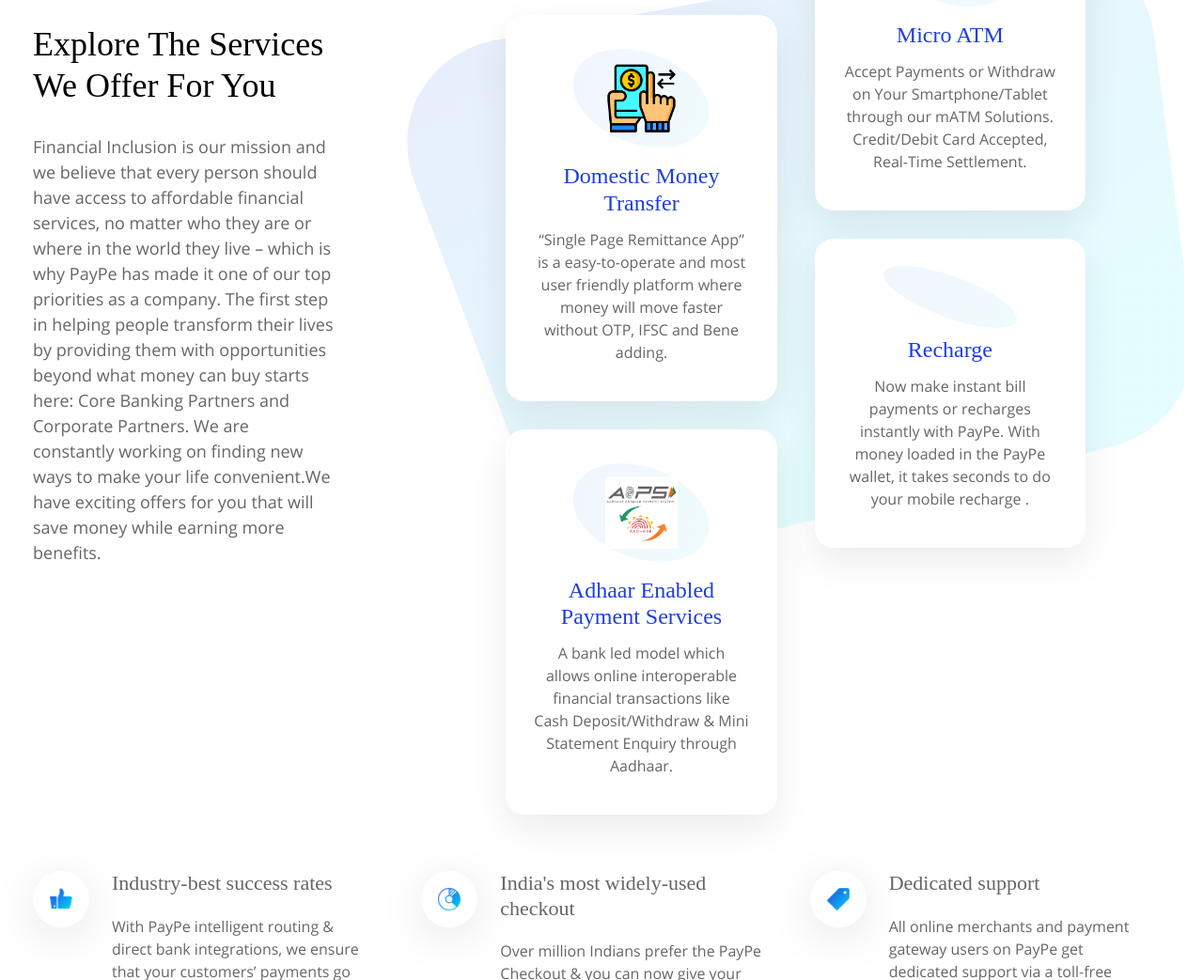
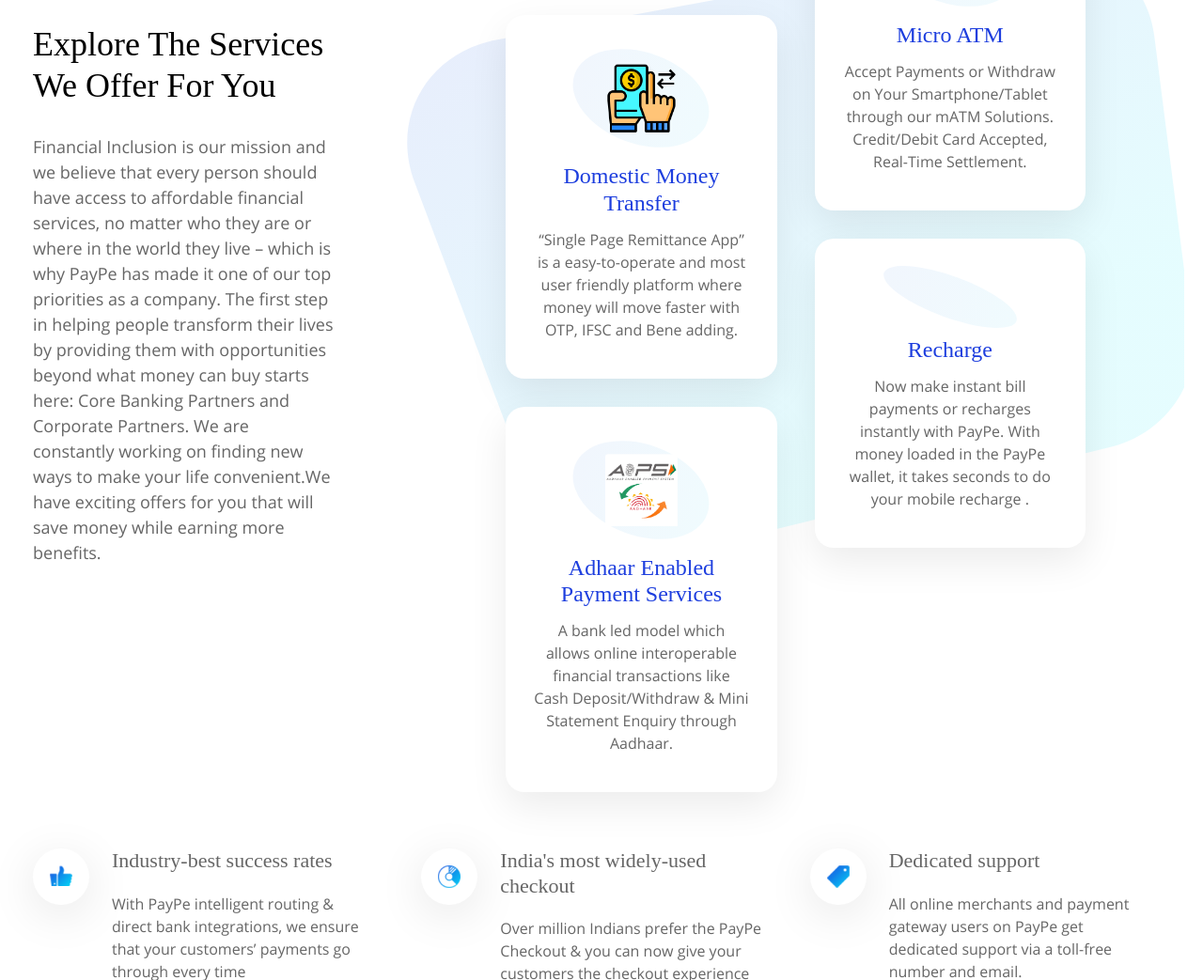
Before and after one commit to paypetech/PayPe, a website: page index.html in a window 1280 px wide. Shown: the part 1258-2301 px from the top of the page at 94% size. Drawn offline with Linux system fonts and the light colour scheme; a web font is replaced by a local one.

Commit message:
Text Changes

```diff
--- a/index.html
+++ b/index.html
@@ -133,7 +133,7 @@
                             <div class="oval"><img class="card-img-top" src="images/Domestic Money Transfer.png" alt=""></div>
                             <div class="card-body">
                                 <h3 class="card-title">Domestic Money Transfer</h3>
-                                <p class="card-text">“Single Page Remittance App” is a easy-to-operate and most user friendly platform where money will move faster without OTP, IFSC and Bene adding.</p>
+                                <p class="card-text">“Single Page Remittance App” is a easy-to-operate and most user friendly platform where money will move faster with OTP, IFSC and Bene adding.</p>
                             </div>
                         </div>
                         <div class="card text-center">
```
